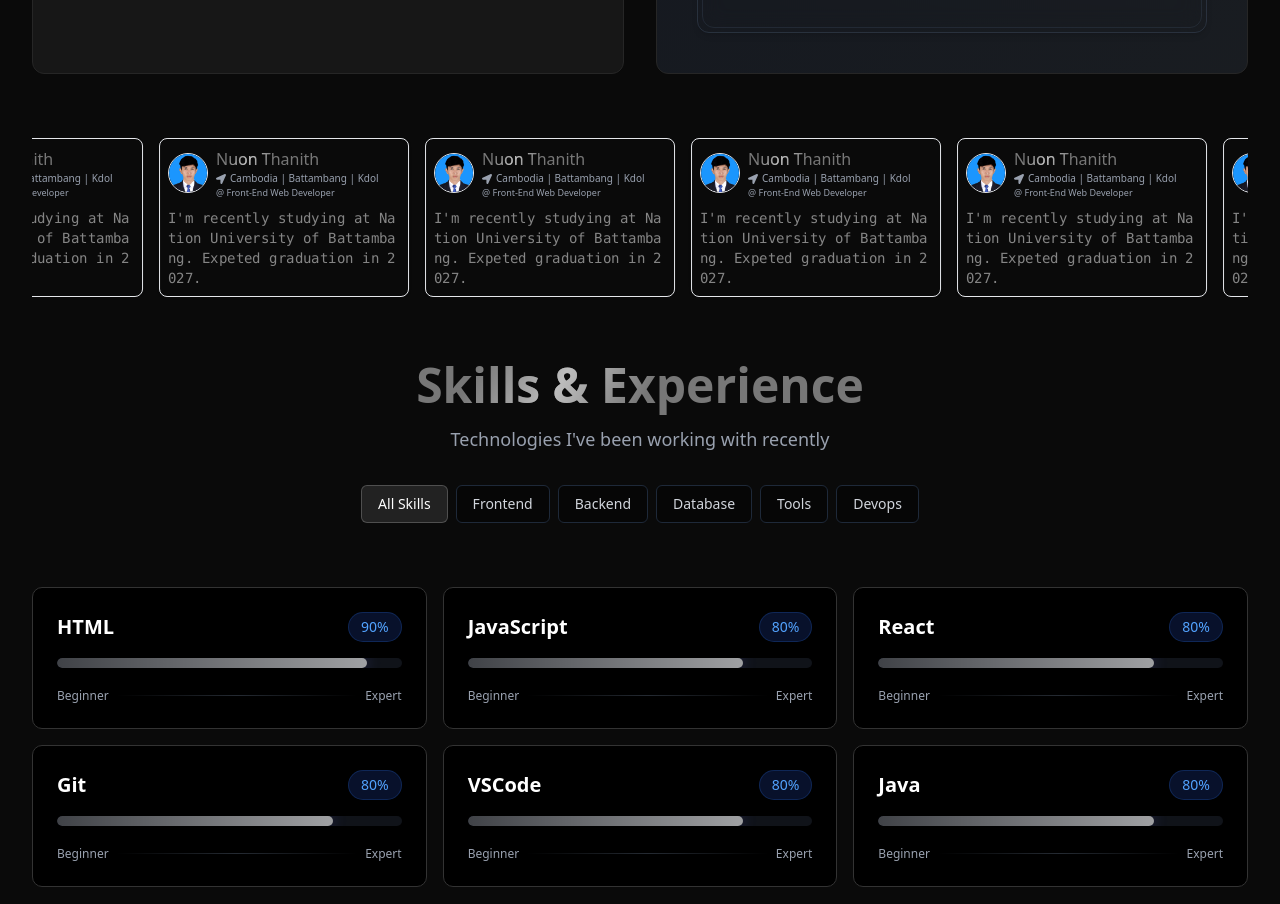
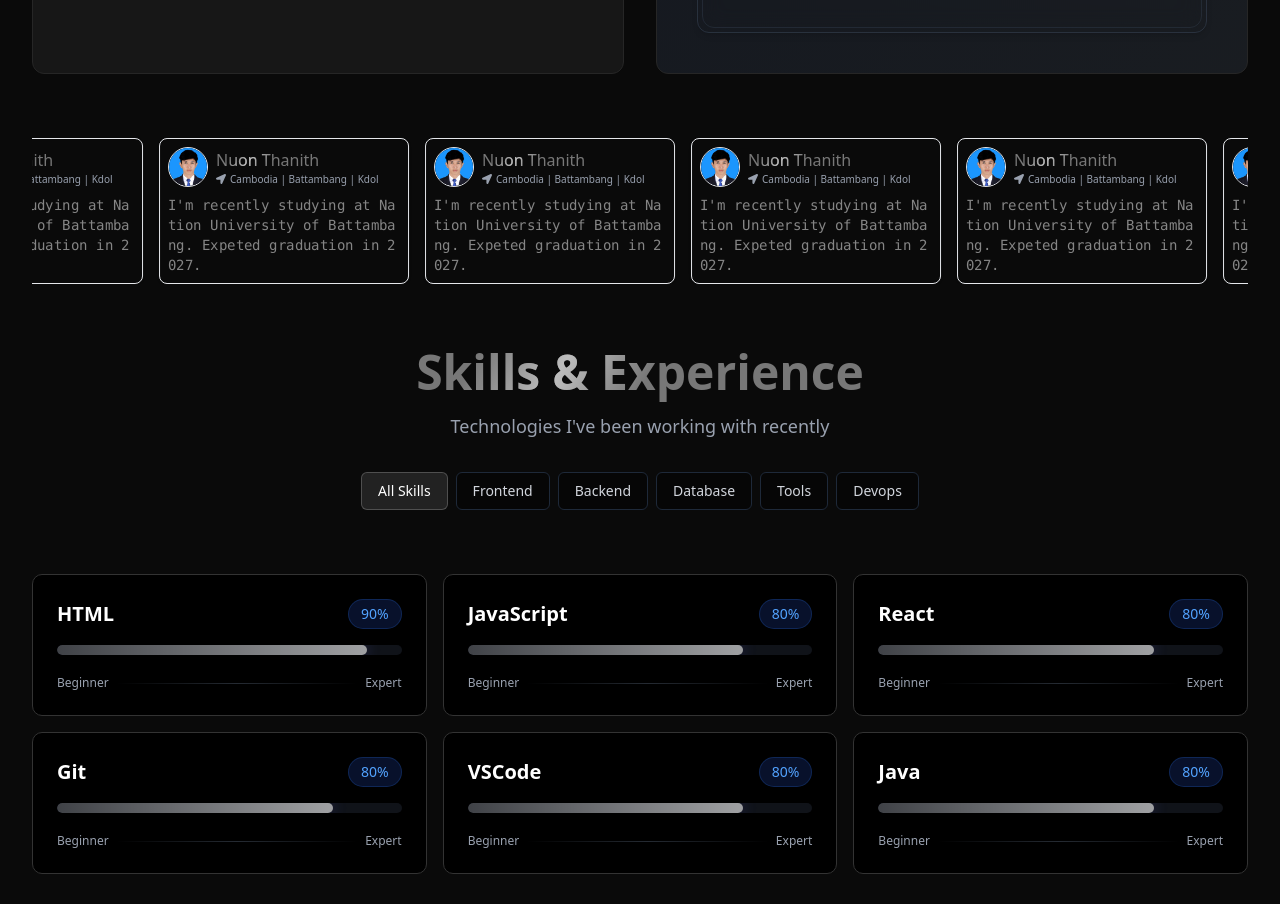
Before and after one commit to nounthanith/portfolio-v2, a React (Vite) app: page / in a window 1280 px wide. Shown: the part 1320-2224 px from the top of the page. Built offline with nearby package versions, Linux system fonts and the light colour scheme.

Commit message:
edit cart

```diff
--- a/src/components/MyCart.jsx
+++ b/src/components/MyCart.jsx
@@ -29,9 +29,9 @@
                 </span>
                 {myCart.address}
               </p>
-              <p className="text-[9px] text-gray-400 truncate flex items-center gap-1">
+              {/* <p className="text-[9px] text-gray-400 truncate flex items-center gap-1">
                 @ {myCart.role}
-              </p>
+              </p> */}
             </div>
           </div>
 
```
